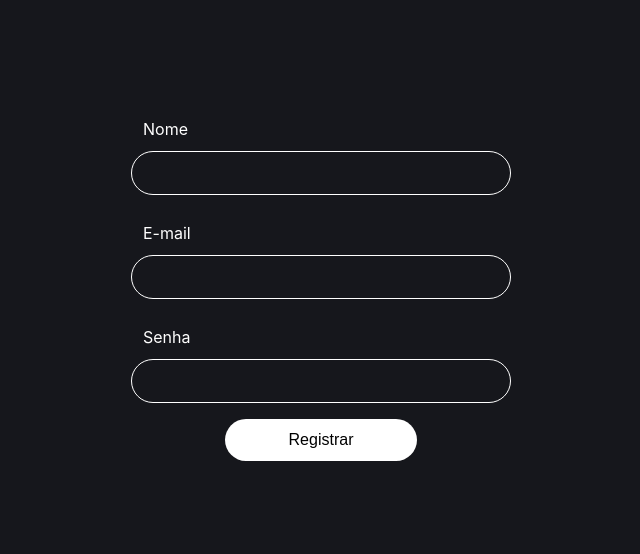
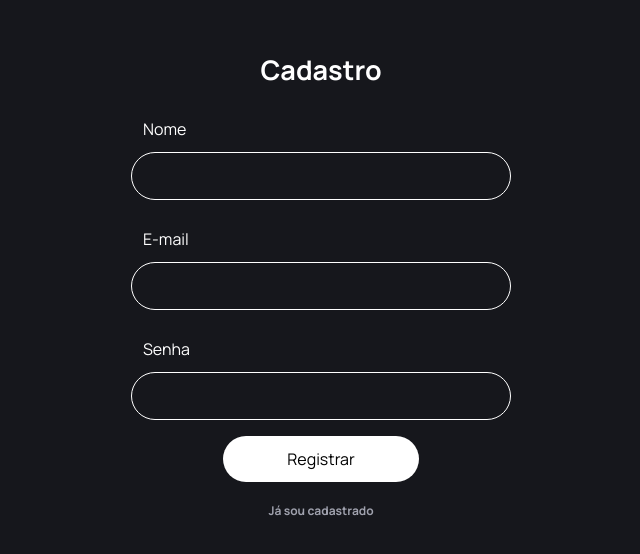
Before and after one commit to Joao-Macieira/puf-frontend, a React (Create React App) app: page / in a window 1280 px wide. Shown: the part 124-678 px from the top of the page, without its empty margins (319-959 px from the left). Built offline with nearby package versions, Linux system fonts and the light colour scheme.

Commit message:
feat: add title and link to login

```diff
--- a/public/index.html
+++ b/public/index.html
@@ -15,6 +15,9 @@
       user's mobile device or desktop. See https://developers.google.com/web/fundamentals/web-app-manifest/
     -->
     <link rel="manifest" href="%PUBLIC_URL%/manifest.json" />
+    <link rel="preconnect" href="https://fonts.googleapis.com" />
+    <link rel="preconnect" href="https://fonts.gstatic.com" crossorigin />
+    <link href="https://fonts.googleapis.com/css2?family=Manrope:wght@400;700&display=swap" rel="stylesheet" />
     <!--
       Notice the use of %PUBLIC_URL% in the tags above.
       It will be replaced with the URL of the `public` folder during the build.
--- a/src/components/theme/GlobalStyle.js
+++ b/src/components/theme/GlobalStyle.js
@@ -3,6 +3,12 @@ import { createGlobalStyle } from 'styled-components';
 import { background, font } from './styled';
 
 export const GlobalStyle = createGlobalStyle`
+  * {
+    font-family: Manrope, -apple-system, BlinkMacSystemFont, 'Segoe UI', 'Roboto', 'Oxygen',
+      'Ubuntu', 'Cantarell', 'Fira Sans', 'Droid Sans', 'Helvetica Neue',
+      sans-serif;
+  }
+
   html, body {
     height: 100%;
   }
@@ -17,9 +23,6 @@ export const GlobalStyle = createGlobalStyle`
     ${font}
 
     margin: 0;
-    font-family: -apple-system, BlinkMacSystemFont, 'Segoe UI', 'Roboto', 'Oxygen',
-      'Ubuntu', 'Cantarell', 'Fira Sans', 'Droid Sans', 'Helvetica Neue',
-      sans-serif;
     -webkit-font-smoothing: antialiased;
     -moz-osx-font-smoothing: grayscale;
   }
--- a/src/components/theme/definitions.js
+++ b/src/components/theme/definitions.js
@@ -5,6 +5,7 @@ const baseColors = {
   green: '#0BD9B3',
   blue: '#487FD9',
   yellow: '#EBC455',
+  gray: '#a0a2ae',
 };
 
 const brandColors = {
@@ -17,7 +18,7 @@ const colors = {
   ...baseColors,
 };
 
-const fontSizes = [10, 12, 14, 16, 18, 21];
+const fontSizes = [10, 12, 14, 16, 18, 21, 24, 27, 30, 36, 42, 48];
 const spaces = [4, 8, 12, 16, 20, 24, 28, 32, 64, 128];
 
 export const definitions = {
--- a/src/components/theme/styled.js
+++ b/src/components/theme/styled.js
@@ -1,15 +1,24 @@
 /* eslint-disable valid-typeof */
+const addIfExists = (prop, value) => (prop ? value : '');
+
 export const background = props =>
-  `background: ${props.theme.colors[props.bg] ?? ''};`;
+  addIfExists(props.bg, `background: ${props.theme.colors[props.bg]};`);
 
 export const font = props => {
-  const color = `color: ${props.theme.colors[props.color] ?? props.color};`;
-  const size =
-    Object.prototype.hasOwnProperty.call(props, 'fontSize') &&
-    `font-size: ${props.theme.fontSizes[props.fontSize]}px`;
+  const color = addIfExists(
+    props.color,
+    `color: ${props.theme.colors[props.color] ?? props.color};`
+  );
+  const size = addIfExists(
+    Object.prototype.hasOwnProperty.call(props, 'fontSize'),
+    `font-size: ${props.theme.fontSizes[props.fontSize]}px;`
+  );
+
   return `
-    ${color ?? ''}
-    ${size ?? ''}
+    ${color}
+    ${size}
+    ${addIfExists(props.textAlign, `text-align: ${props.textAlign};`)}
+    ${addIfExists(props.fontWeight, `font-weight: ${props.fontWeight};`)}
   `;
 };
 
@@ -49,11 +58,11 @@ export const flexbox = props => {
   const alignItems = props.alignItems || (props.center && 'center');
 
   return `
-    ${(props.flex && `flex: ${props.flex};`) || ''}
-    ${(props.flexbox && 'display: flex;') || ''}
-    ${(direction && `flex-direction: ${direction};`) || ''}
-    ${(justifyContent && `justify-content: ${justifyContent};`) || ''}
-    ${(alignItems && `align-items: ${alignItems};`) || ''}
+    ${addIfExists(props.flex, `flex: ${props.flex};`)}
+    ${addIfExists(props.flexbox, 'display: flex;')}
+    ${addIfExists(direction, `flex-direction: ${direction};`)}
+    ${addIfExists(justifyContent, `justify-content: ${justifyContent};`)}
+    ${addIfExists(alignItems, `align-items: ${alignItems};`)}
   `;
 };
 
--- a/src/components/uikit/Button/index.js
+++ b/src/components/uikit/Button/index.js
@@ -1,6 +1,6 @@
 import styled, { keyframes } from 'styled-components';
 
-import { th } from '~/components/theme/styled';
+import { th, margin } from '~/components/theme/styled';
 
 const StyledButton = styled('button')`
   background: ${th.color('white')};
@@ -11,6 +11,8 @@ const StyledButton = styled('button')`
   font-size: inherit;
   outline: none;
   cursor: pointer;
+
+  ${margin}
 
   ${({ disabled }) =>
     disabled &&
@@ -68,8 +70,8 @@ export const StyledSpinner = styled.div`
   z-index: 3;
 `;
 
-export const Button = ({ disabled, loading, children }) => (
-  <StyledButton disabled={disabled || loading}>
+export const Button = ({ disabled, loading, children, ...props }) => (
+  <StyledButton disabled={disabled || loading} {...props}>
     {loading ? <StyledSpinner size={16} /> : children}
   </StyledButton>
 );
--- a/src/pages/Signup/index.js
+++ b/src/pages/Signup/index.js
@@ -3,7 +3,17 @@ import axios from 'axios';
 import * as yup from 'yup';
 import { useFormik } from 'formik';
 
-import { Box, Field, Button } from '~/components';
+import styled from 'styled-components';
+import { Box, Field, Button, font } from '~/components';
+
+const Title = styled('h1')`
+  ${font}
+`;
+
+const Link = styled('a')`
+  text-decoration: none;
+  ${font}
+`;
 
 const validationSchema = yup.object().shape({
   name: yup.string().required('Informe o seu nome'),
@@ -41,6 +51,9 @@ export const Signup = () => {
   return (
     <Box flex={1} flexbox="column" center>
       <Box style={{ width: 380 }}>
+        <Title fontSize={7} textAlign="center">
+          Cadastro
+        </Title>
         <form onSubmit={handleSubmit}>
           <Field
             name="name"
@@ -75,8 +88,13 @@ export const Signup = () => {
             onChange={handleChange}
             onBlur={handleBlur}
           />
-          <Box flexbox center>
-            <Button loading={isSubmitting}>Registrar</Button>
+          <Box flexbox="column" center>
+            <Button loading={isSubmitting} mb={4}>
+              Registrar
+            </Button>
+            <Link href="/#" fontSize={1} color="gray" fontWeight={700}>
+              Já sou cadastrado
+            </Link>
           </Box>
         </form>
       </Box>
```
